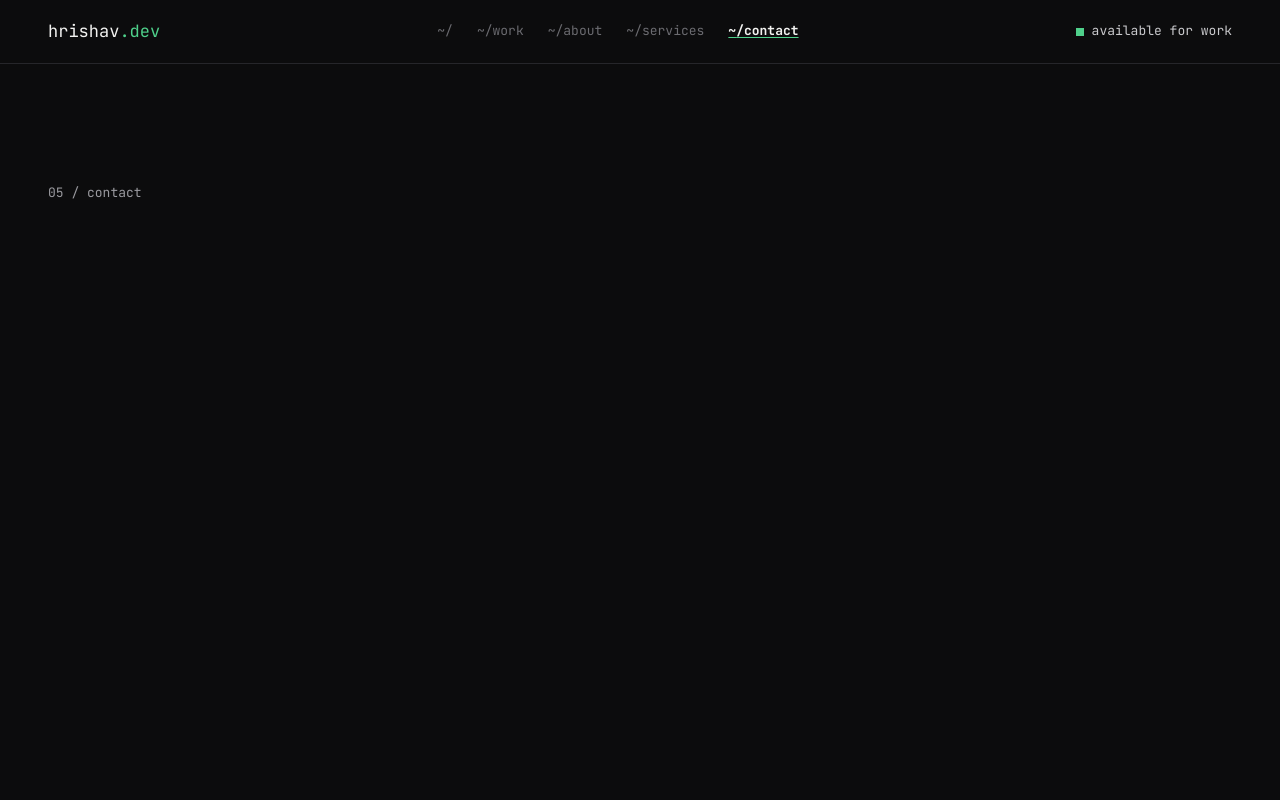
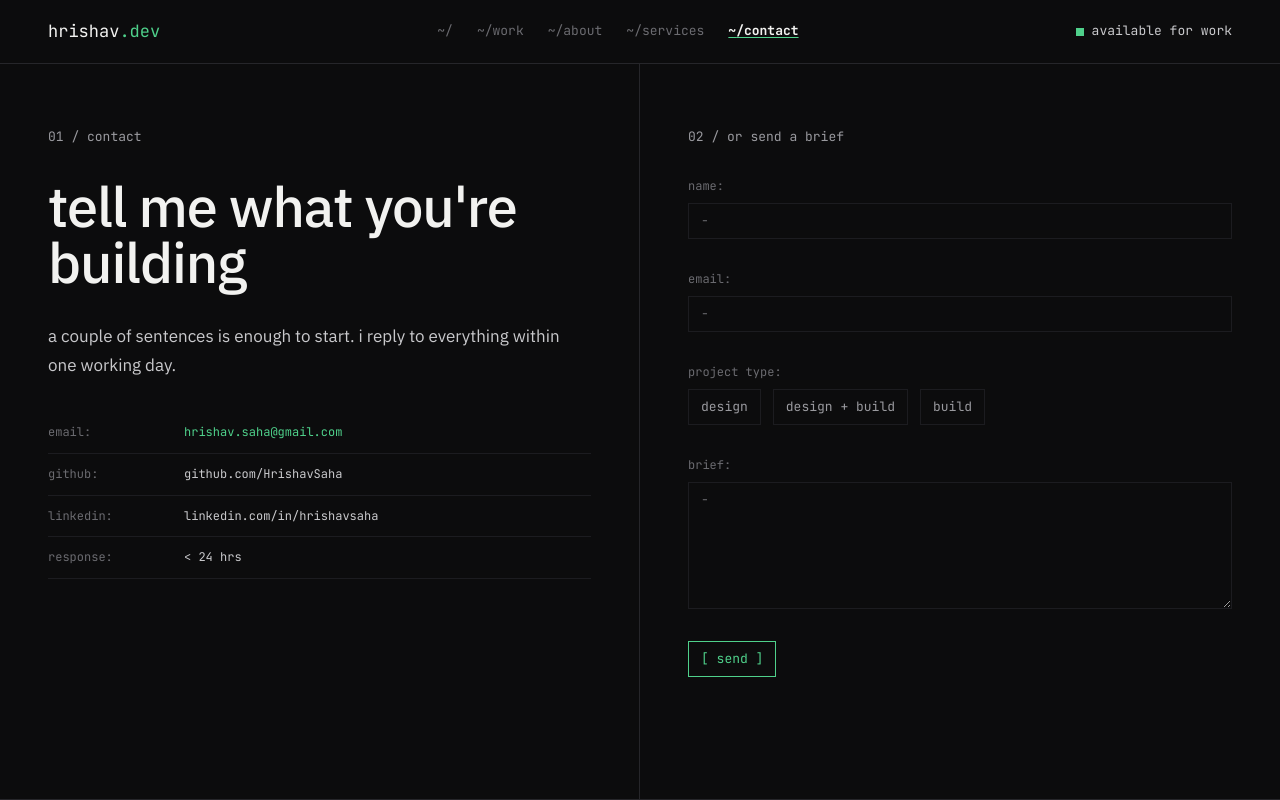
Before and after one commit to HrishavSaha/hrishav.dev, a Next.js app: page /contact in a window 1280 px wide. Built offline with nearby package versions, Linux system fonts and the light colour scheme.

Commit message:
Add ContactForm component and enhance Contact page layout; integrate contact details and improve user interaction

```diff
--- a/app/contact/page.tsx
+++ b/app/contact/page.tsx
@@ -1,7 +1,58 @@
+import ContactForm from "@/components/ContactForm";
+import { profile } from "@/content/profile";
+
+const stripProtocol = (url: string) => url.replace(/^https?:\/\//, "");
+
+const CONTACT_DETAILS: Array<{ label: string; value: string; href?: string; accent?: boolean }> = [
+	{ label: "email", value: profile.socials.email, href: `mailto:${profile.socials.email}`, accent: true },
+	{ label: "github", value: stripProtocol(profile.socials.github), href: profile.socials.github },
+	{ label: "linkedin", value: stripProtocol(profile.socials.linkedin), href: profile.socials.linkedin },
+	{ label: "response", value: "< 24 hrs" },
+];
+
 export default function Contact() {
 	return (
-		<div className="w-full min-h-[calc(100vh-var(--spacing-nav))] bg-surface px-12 py-30">
-			<p className="font-mono text-nav text-secondary">05 / contact</p>
+		<div className="w-full min-h-[calc(100vh-var(--spacing-nav))] bg-surface flex border-b border-hairline">
+			<div className="w-1/2 flex flex-col gap-8 px-12 py-16 border-r border-hairline">
+				<p className="font-mono text-nav text-secondary">01 / contact</p>
+
+				<p className="font-sans text-display-md font-medium text-primary-text">
+					tell me what you&apos;re
+					<br />
+					building
+				</p>
+
+				<p className="font-sans text-body text-body-text">
+					a couple of sentences is enough to start. i reply to everything within one working day.
+				</p>
+
+				<div className="flex flex-col">
+					{CONTACT_DETAILS.map((detail) => (
+						<div
+							key={detail.label}
+							className="grid grid-cols-[120px_1fr] gap-4 py-3 border-b border-hairline-inner font-mono text-metadata"
+						>
+							<p className="text-label">{detail.label}:</p>
+							{detail.href ? (
+								<a
+									href={detail.href}
+									target={detail.href.startsWith("http") ? "_blank" : undefined}
+									rel={detail.href.startsWith("http") ? "noopener noreferrer" : undefined}
+									className={detail.accent ? "text-accent" : "text-body-text"}
+								>
+									{detail.value}
+								</a>
+							) : (
+								<p className="text-body-text">{detail.value}</p>
+							)}
+						</div>
+					))}
+				</div>
+			</div>
+
+			<div className="w-1/2 flex flex-col">
+				<ContactForm />
+			</div>
 		</div>
 	);
 }
--- /dev/null
+++ b/components/ContactForm.tsx
@@ -0,0 +1,235 @@
+'use client';
+
+import { FormEvent, ReactNode, useState } from "react";
+import Button from "@/components/Button";
+import { profile } from "@/content/profile";
+
+type ProjectType = "design" | "design-build" | "build";
+type Status = "idle" | "sending" | "success";
+
+type Fields = {
+	name: string;
+	email: string;
+	projectType: ProjectType | undefined;
+	brief: string;
+};
+
+type Errors = Partial<Record<keyof Fields, string>>;
+
+const INITIAL_FIELDS: Fields = {
+	name: "",
+	email: "",
+	projectType: undefined,
+	brief: "",
+};
+
+const PROJECT_TYPES: Array<{ value: ProjectType; label: string }> = [
+	{ value: "design", label: "design" },
+	{ value: "design-build", label: "design + build" },
+	{ value: "build", label: "build" },
+];
+
+const secondaryLinkStyles =
+	"inline-flex items-center justify-center px-3 py-2 font-mono text-nav text-secondary border border-hairline-inner hover:border-body-text hover:text-body-text transition-all duration-120";
+
+function fieldBorder(hasError: boolean) {
+	return `w-full bg-transparent px-3 py-2 font-mono text-nav text-primary-text placeholder:text-label border focus:outline-none focus:border-body-text transition-all duration-120 ${
+		hasError ? "border-validation" : "border-hairline-inner"
+	}`;
+}
+
+function makeReference() {
+	const now = new Date();
+	const yy = String(now.getFullYear()).slice(-2);
+	const mm = String(now.getMonth() + 1).padStart(2, "0");
+	const id = crypto.randomUUID().replace(/-/g, "").slice(0, 4);
+	return `brief-${yy}${mm}-${id}`;
+}
+
+function validate(fields: Fields): Errors {
+	const errors: Errors = {};
+
+	if (!fields.name.trim()) errors.name = "tell me what to call you";
+	if (!/^[^\s@]+@[^\s@]+\.[^\s@]+$/.test(fields.email.trim())) errors.email = "that address looks incomplete";
+	if (!fields.projectType) errors.projectType = "pick one so i know how to reply";
+	if (!fields.brief.trim()) errors.brief = "a sentence or two is enough";
+
+	return errors;
+}
+
+function Field({ label, error, children }: { label: string; error?: string; children: ReactNode }) {
+	return (
+		<div className="flex flex-col gap-2">
+			<p className="font-mono text-metadata text-label">{label}:</p>
+			{children}
+			{error && <p className="font-mono text-metadata text-validation">↳ {error}</p>}
+		</div>
+	);
+}
+
+export default function ContactForm() {
+	const [fields, setFields] = useState<Fields>(INITIAL_FIELDS);
+	const [errors, setErrors] = useState<Errors>({});
+	const [status, setStatus] = useState<Status>("idle");
+	const [reference, setReference] = useState("");
+	const [sentTo, setSentTo] = useState("");
+
+	const hasErrors = Object.keys(errors).length > 0;
+
+	function updateField<K extends keyof Fields>(key: K, value: Fields[K]) {
+		setFields((current) => ({ ...current, [key]: value }));
+		setErrors((current) => (current[key] ? { ...current, [key]: undefined } : current));
+	}
+
+	function handleSubmit(event: FormEvent) {
+		event.preventDefault();
+
+		const nextErrors = validate(fields);
+		setErrors(nextErrors);
+		if (Object.keys(nextErrors).length > 0) return;
+
+		setStatus("sending");
+		window.setTimeout(() => {
+			setReference(makeReference());
+			setSentTo(fields.email.trim());
+			setStatus("success");
+		}, 900);
+	}
+
+	function reset() {
+		setFields(INITIAL_FIELDS);
+		setErrors({});
+		setStatus("idle");
+	}
+
+	if (status === "success") {
+		return (
+			<div className="flex flex-col flex-1 justify-between px-12 py-16">
+				<div className="flex flex-col gap-16">
+					<p className="font-mono text-nav text-secondary">02 / sent</p>
+
+					<div className="flex items-center gap-3">
+						<div className="w-2 h-2 bg-accent" />
+						<p className="font-sans text-heading-lg font-medium text-primary-text">brief received</p>
+					</div>
+
+					<p className="font-sans text-body text-body-text">
+						i&apos;ll read it properly and reply from {profile.socials.email} within two working days.
+						if it&apos;s urgent, email me directly and put &quot;urgent&quot; in the subject.
+					</p>
+				</div>
+
+				<div className="flex flex-col">
+					<div className="grid grid-cols-[120px_1fr] gap-4 py-3 border-b border-hairline-inner font-mono text-metadata">
+						<p className="text-label">reference:</p>
+						<p className="font-bold text-primary-text">{reference}</p>
+					</div>
+					<div className="grid grid-cols-[120px_1fr] gap-4 py-3 border-b border-hairline-inner font-mono text-metadata">
+						<p className="text-label">copy sent to:</p>
+						<p className="font-bold text-primary-text">{sentTo}</p>
+					</div>
+				</div>
+
+				<div className="flex gap-4">
+					<Button href="/work" variant="secondary">← back to work</Button>
+					<Button type="button" variant="secondary" onClick={reset}>send another</Button>
+				</div>
+			</div>
+		);
+	}
+
+	const mailtoHref = `mailto:${profile.socials.email}?subject=${encodeURIComponent("project brief")}&body=${encodeURIComponent(
+		`name: ${fields.name}\nemail: ${fields.email}\nproject type: ${fields.projectType ?? ""}\n\n${fields.brief}`,
+	)}`;
+
+	return (
+		<form onSubmit={handleSubmit} noValidate className="flex flex-col gap-8 px-12 py-16">
+			<p className="font-mono text-nav text-secondary">02 / or send a brief</p>
+
+			<Field label="name" error={errors.name}>
+				<input
+					type="text"
+					value={fields.name}
+					onChange={(event) => updateField("name", event.target.value)}
+					placeholder="-"
+					className={fieldBorder(Boolean(errors.name))}
+				/>
+			</Field>
+
+			<Field label="email" error={errors.email}>
+				<input
+					type="email"
+					value={fields.email}
+					onChange={(event) => updateField("email", event.target.value)}
+					placeholder="-"
+					className={fieldBorder(Boolean(errors.email))}
+				/>
+			</Field>
+
+			<div className="flex flex-col gap-2">
+				<p className="font-mono text-metadata text-label">project type:</p>
+
+				<div className="flex gap-3">
+					{PROJECT_TYPES.map((type) => {
+						const isSelected = fields.projectType === type.value;
+
+						return (
+							<button
+								key={type.value}
+								type="button"
+								onClick={() => updateField("projectType", type.value)}
+								className={`px-3 py-2 border font-mono text-nav transition-all duration-120 ${
+									isSelected
+										? "border-accent text-accent"
+										: errors.projectType
+											? "border-validation text-body-text"
+											: "border-hairline-inner text-secondary hover:border-body-text hover:text-body-text"
+								}`}
+							>
+								{type.label}
+							</button>
+						);
+					})}
+				</div>
+
+				{errors.projectType && <p className="font-mono text-metadata text-validation">↳ {errors.projectType}</p>}
+			</div>
+
+			<Field label="brief" error={errors.brief}>
+				<textarea
+					value={fields.brief}
+					onChange={(event) => updateField("brief", event.target.value)}
+					placeholder="-"
+					rows={6}
+					className={fieldBorder(Boolean(errors.brief))}
+				/>
+			</Field>
+
+			<div className="flex flex-col gap-2">
+				<div className="flex gap-4">
+					<Button type="submit" disabled={status === "sending"} className={status === "sending" ? "opacity-60" : ""}>
+						{status === "sending" ? (
+							<>
+								sending<span className="animate-cursor-blink">_</span>
+							</>
+						) : (
+							"send"
+						)}
+					</Button>
+
+					{hasErrors && (
+						<a href={mailtoHref} className={secondaryLinkStyles}>
+							email me instead
+						</a>
+					)}
+				</div>
+
+				{hasErrors && (
+					<p className="font-mono text-metadata text-validation">
+						↳ something went wrong sending this - nothing&apos;s lost
+					</p>
+				)}
+			</div>
+		</form>
+	);
+}
```
